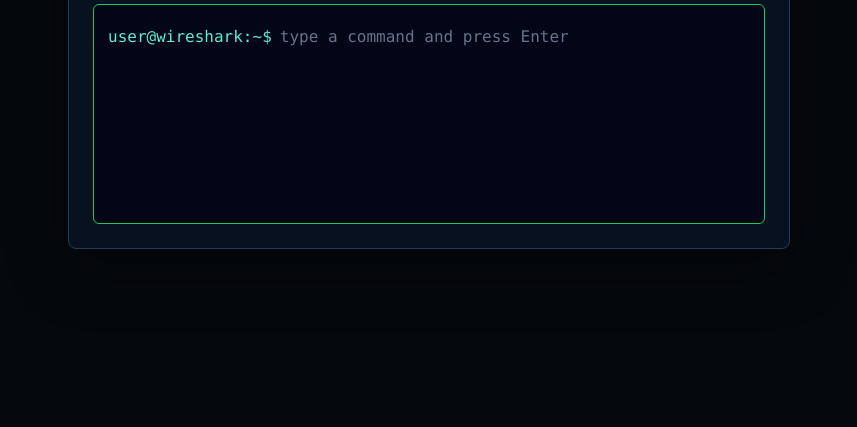
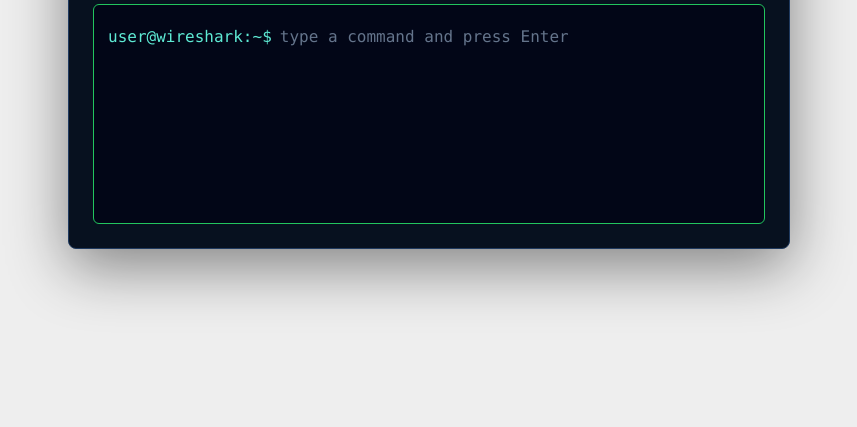
Before and after one commit to asebastianl/wireshark, a plain HTML site: page index.html in a window 1280 px wide. Shown: the part 373-800 px from the top of the page, without its empty margins (211-1068 px from the left). Drawn offline with Linux system fonts and the light colour scheme.

Commit message:
Change background color

```diff
--- a/index.html
+++ b/index.html
@@ -11,7 +11,7 @@
       display: grid;
       place-items: center;
       font-family: Consolas, "Courier New", monospace;
-      background: #05080d;
+      background: #eeeeee;
       color: #d1fae5;
     }
 
```
